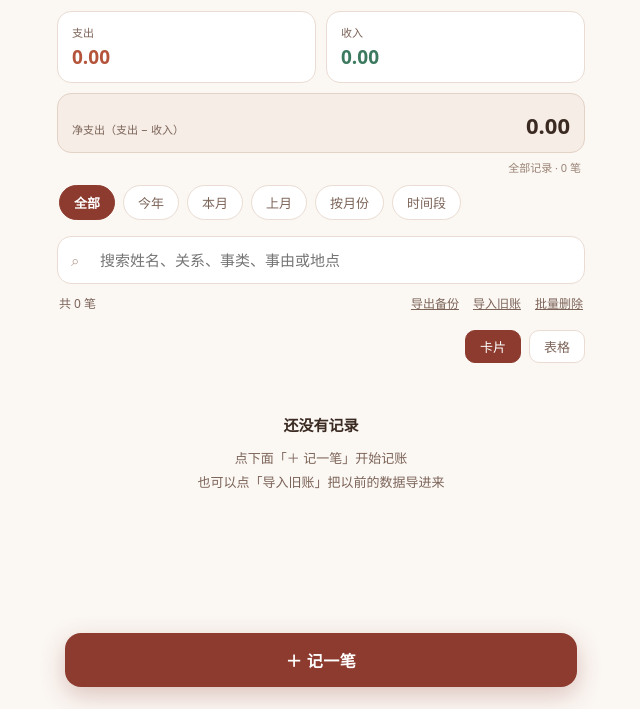
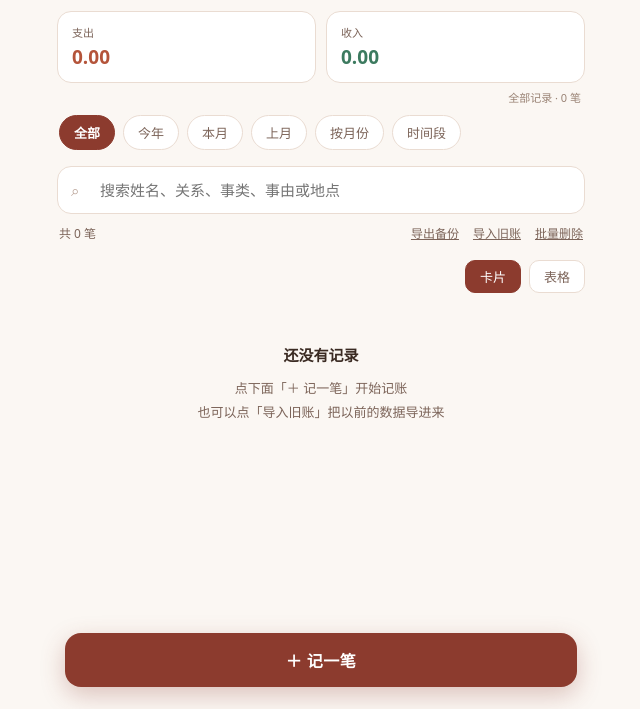
Before and after one commit to zenghaojie2026/ledger, a plain HTML site: page index.html in a window 1280 px wide. Shown: the part 91-800 px from the top of the page, without its empty margins (319-959 px from the left). Drawn offline with Linux system fonts and the light colour scheme; a web font is replaced by a local one.

Commit message:
remove net expense block

```diff
--- a/index.html
+++ b/index.html
@@ -193,12 +193,6 @@
     <div class="stat">
       <div class="k">收入</div>
       <div class="v" id="sumIn" style="color:var(--in)">0.00</div>
-    </div>
-    <div class="stat wide">
-      <div class="row">
-        <span class="k">净支出（支出 − 收入）</span>
-        <span class="v" id="sumNet">0.00</span>
-      </div>
     </div>
   </section>
   <div class="rangeTip" id="rangeTip">全部记录</div>
@@ -478,9 +472,6 @@
     var st = stats(base);
     $('sumOut').textContent = money(st.o);
     $('sumIn').textContent = money(st.i);
-    var net = st.net;
-    $('sumNet').textContent = (net < 0 ? '−' : '') + money(Math.abs(net));
-    $('sumNet').style.color = net > 0.005 ? 'var(--out)' : (net < -0.005 ? 'var(--in)' : 'var(--ink)');
     $('rangeTip').textContent = rangeLabel() + ' · ' + st.n + ' 笔';
     $('count').textContent = key ? ('匹配 ' + shown.length + ' 笔') : ('共 ' + shown.length + ' 笔');
     $('clr').style.display = key ? 'block' : 'none';
```
